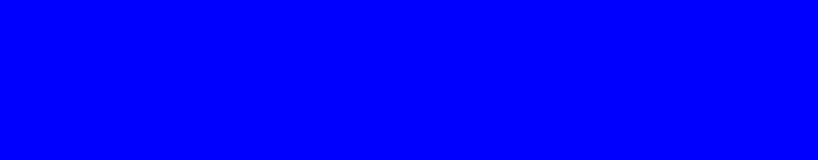
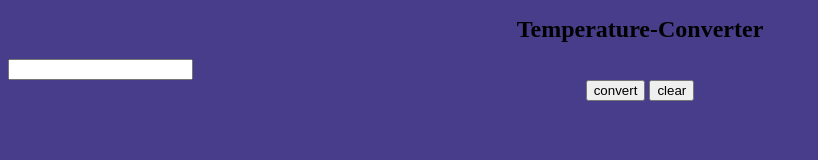
Before and after one commit to CalvinDaMogul/-temperature-converter-, a plain HTML site: page index.html in a window 1280 px wide. Shown: the whole page, without its empty margins (0-818 px from the left). Drawn offline with Linux system fonts and the light colour scheme.

Commit message:
css changed

```diff
--- a/index.html
+++ b/index.html
@@ -8,6 +8,13 @@
     <title>Temperature-Converter</title>
 </head>
 <body>
+    <h1 class="header">Temperature-Converter</h1>
+    <input class="input" type="text" name="userid">
+<br>
+    <div class="button">
+        <button>convert</button>
+        <button>clear</button>
+    </div>
 
     <script src="main.js"></script>
 </body>
--- a/main.css
+++ b/main.css
@@ -1,3 +1,18 @@
 body {
-    background-color: blue;
+    background-color:darkslateblue;
 }
+
+.header {
+    text-align: center;
+    font-family: 'Times New Roman', Times, serif;
+    font-size: x-large;
+}
+
+.button {
+    text-align: center;
+
+}
+
+.input {
+    text-align: center;
+}
```
